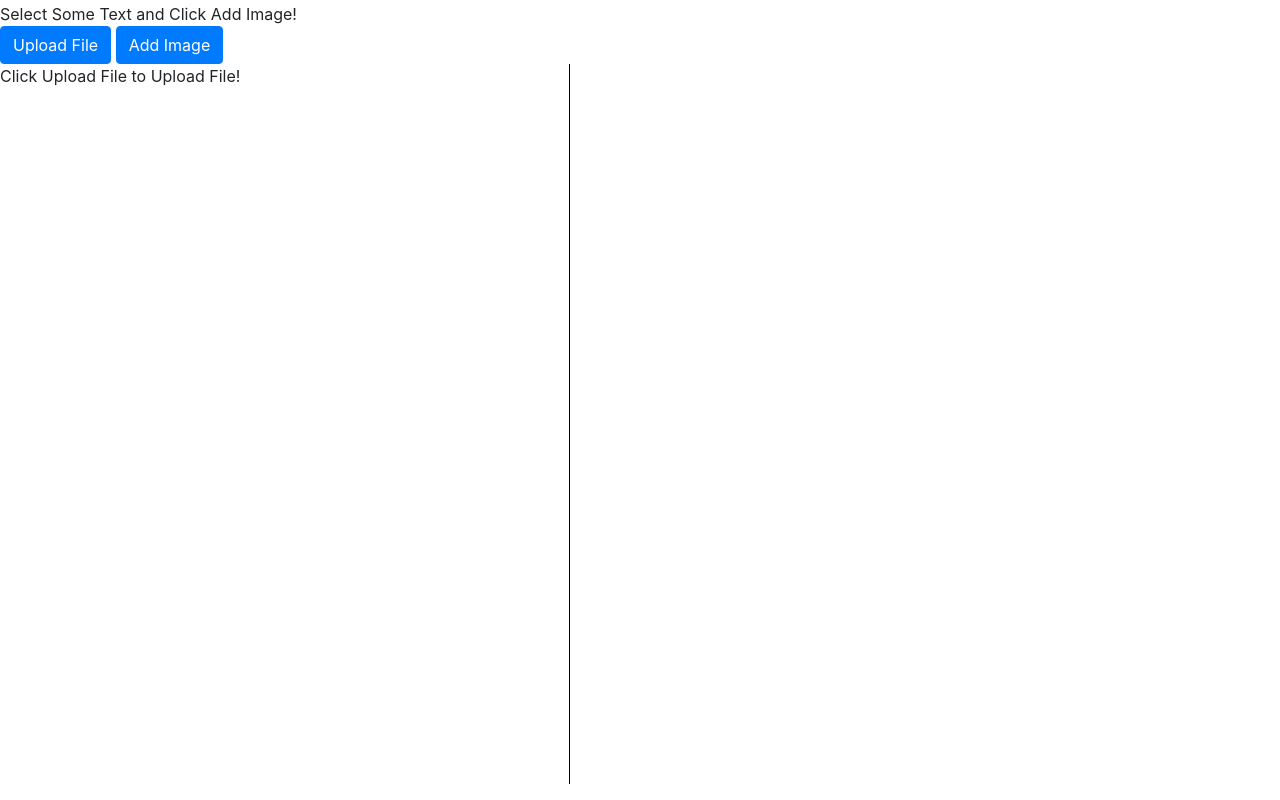
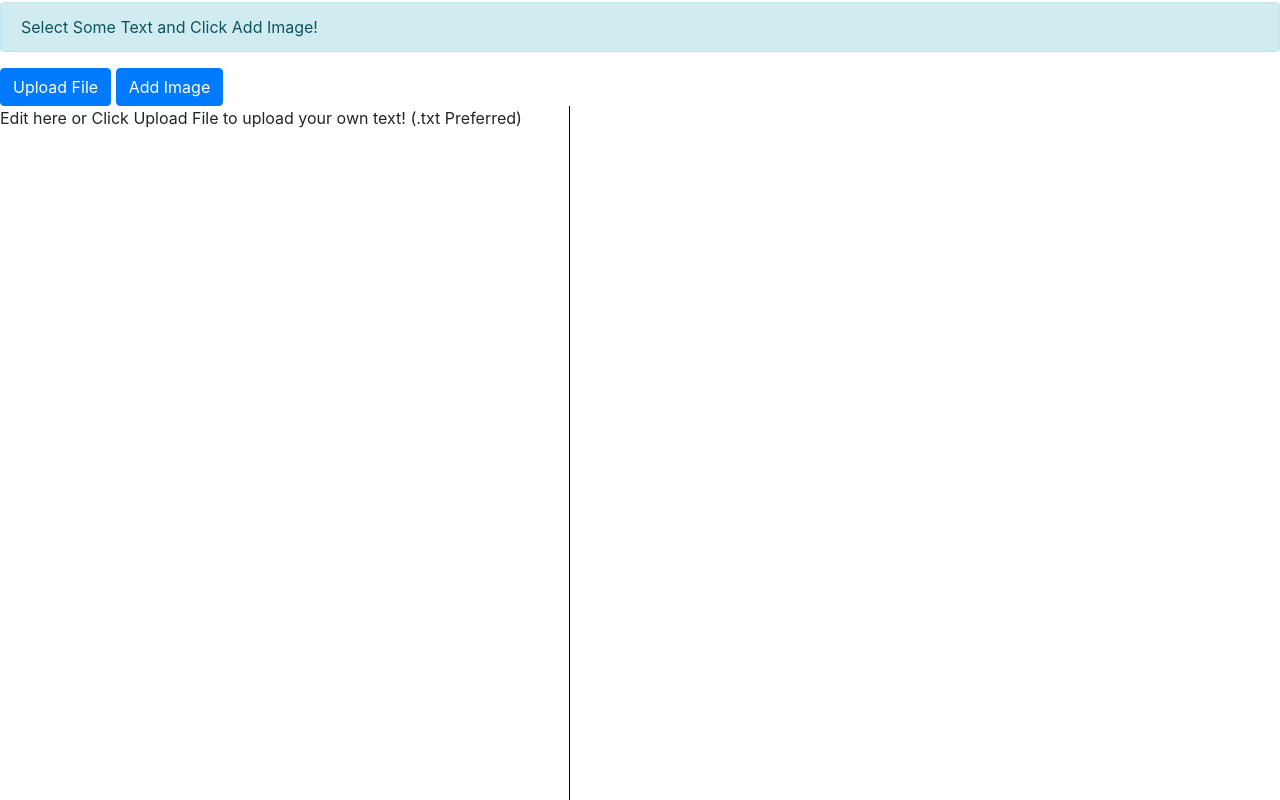
Before and after one commit to OceanMyang/picture-book-demo, a website: page index.html in a window 1280 px wide. Shown: the part 54-854 px from the top of the page. Drawn offline with nearby package versions, Linux system fonts and the light colour scheme.

Commit message:
text-editable

```diff
--- a/index.html
+++ b/index.html
@@ -17,13 +17,16 @@
 			<h1 id="file-name">
 				Picture Book Generator
 			</h1>
-			<div>Select Some Text and Click Add Image!</div>
+			<div class="alert alert-info">
+				Select Some Text and Click Add Image!
+			</div>
 			<div id="upload-file" class="btn btn-primary">Upload File</div>
 			<div id="add-link" class="btn btn-primary">Add Image</div>
 		</header>
 		<div class="container">
-			<div id="editor">
-				Click Upload File to Upload File!
+			<div id="editor" contenteditable="true">
+				Edit here or Click Upload File to upload your own text!
+				(.txt Preferred)
 			</div>
 			<div>
 				<img id="image-viewer" src="" alt="">
```
